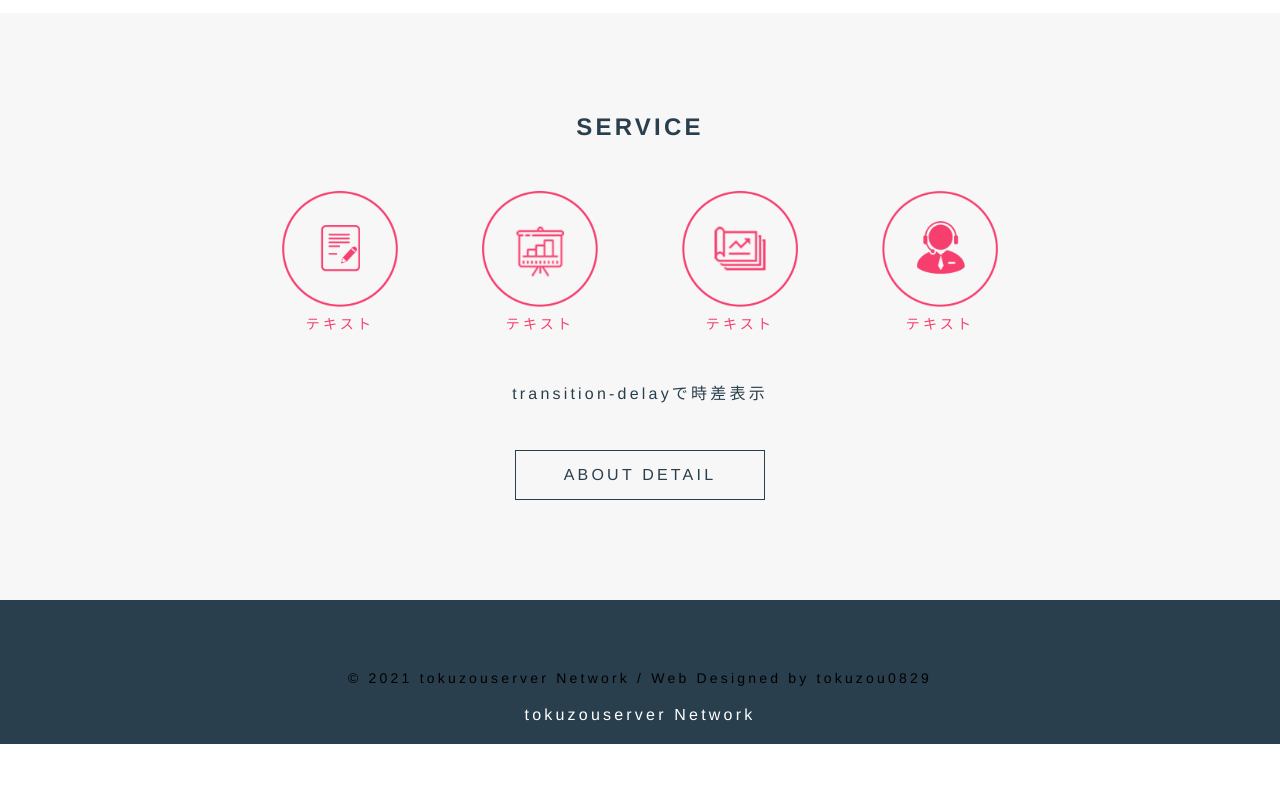
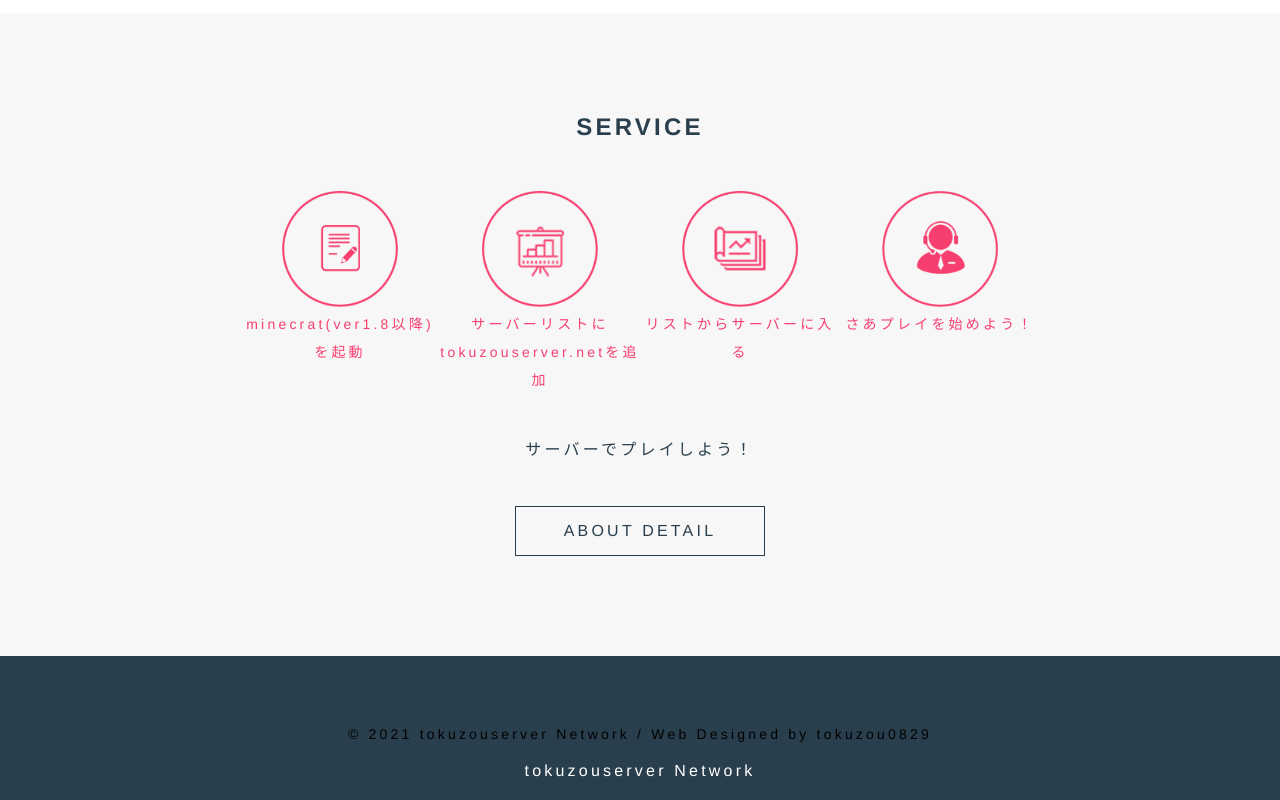
Before and after one commit to TokuzouServer/tokuzouserver, a plain HTML site: page index.html in a window 1280 px wide. Shown: the part 1155-1955 px from the top of the page. Before the commit the page ends 1899 px from the top, so only its background shows below. Drawn offline with nearby package versions, Linux system fonts and the light colour scheme.

Commit message:
Update index.html

```diff
--- a/index.html
+++ b/index.html
@@ -108,19 +108,19 @@
 		<div>
 			<div class="icon_list">
 				<ul class="flex">
-					<li class="slide-left show"><img src="icon_hearing.png" alt="テキスト"><p>テキスト</p></li>
-					<li class="slide-left show"><img src="icon_marketing.png" alt="テキスト"><p>テキスト</p></li>
-					<li class="slide-left  show"><img src="icon_planning.png" alt="テキスト"><p>テキスト</p></li>
-					<li class="slide-left  show"><img src="icon_support.png" alt="テキスト"><p>テキスト</p></li>
+					<li class="slide-left show"><img src="icon_hearing.png" alt="テキスト"><p>minecrat(ver1.8以降)を起動</p></li>
+					<li class="slide-left show"><img src="icon_marketing.png" alt="テキスト"><p>サーバーリストにtokuzouserver.netを追加</p></li>
+					<li class="slide-left  show"><img src="icon_planning.png" alt="テキスト"><p>リストからサーバーに入る</p></li>
+					<li class="slide-left  show"><img src="icon_support.png" alt="テキスト"><p>さあプレイを始めよう！</p></li>
 				</ul>
 			</div>
-			<p class="slide-right show">transition-delayで時差表示</p>
+			<p class="slide-right show">サーバーでプレイしよう！</p>
 			<div class="slide-bottom show"><a href="#" class="button">ABOUT DETAIL</a></div>
 		</div>
 	</section>
 	<footer>
 		<p class="font_9" style="font-size:14px"><span class="_1Qjd7"> &copy; 2021 tokuzouserver Network /&nbsp;Web Designed by tokuzou0829</span>
-		</p></div><div id="comp-k7bzw9mf" aria-disabled="false" class="_2UgQw"><a data-testid="linkElement" href="https://www.tokuzouserver.ml" target="_self" class="_1fbEI"><span class="_1Qjd7">tokuzouserver Network</span></a></div></div></div></div></div></div></footer></div></div><div id="SCROLL_TO_BOTTOM" class="qhwIj ignore-focus" tabindex="-1" role="region" aria-label="bottom of page"> </div></div></div>
+		</p></div><div id="comp-k7bzw9mf" aria-disabled="false" class="_2UgQw"><a data-testid="linkElement" href="https://tokuzouserver.net" target="_self" class="_1fbEI"><span class="_1Qjd7">tokuzouserver Network</span></a></div></div></div></div></div></div></footer></div></div><div id="SCROLL_TO_BOTTOM" class="qhwIj ignore-focus" tabindex="-1" role="region" aria-label="bottom of page"> </div></div></div>
 	</footer>
 <script>
 	//フェードイン用のコードです
```
